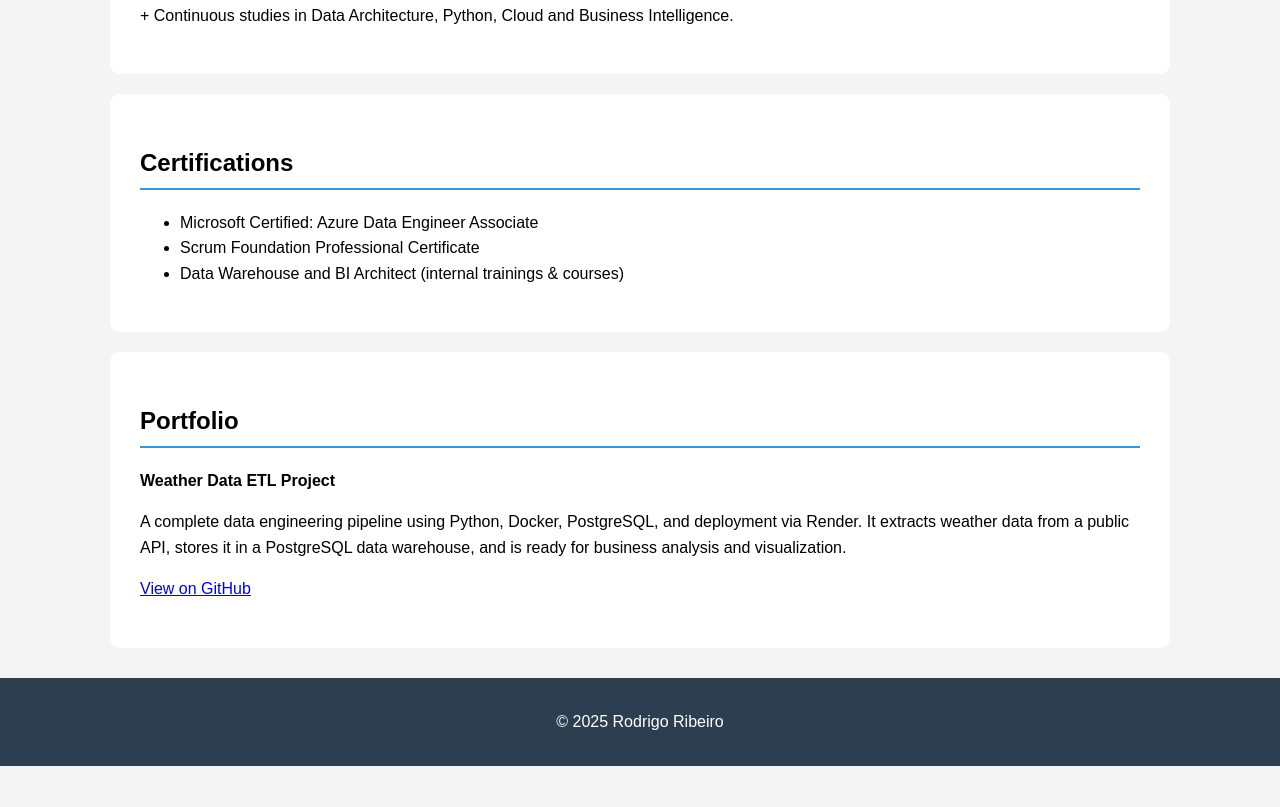
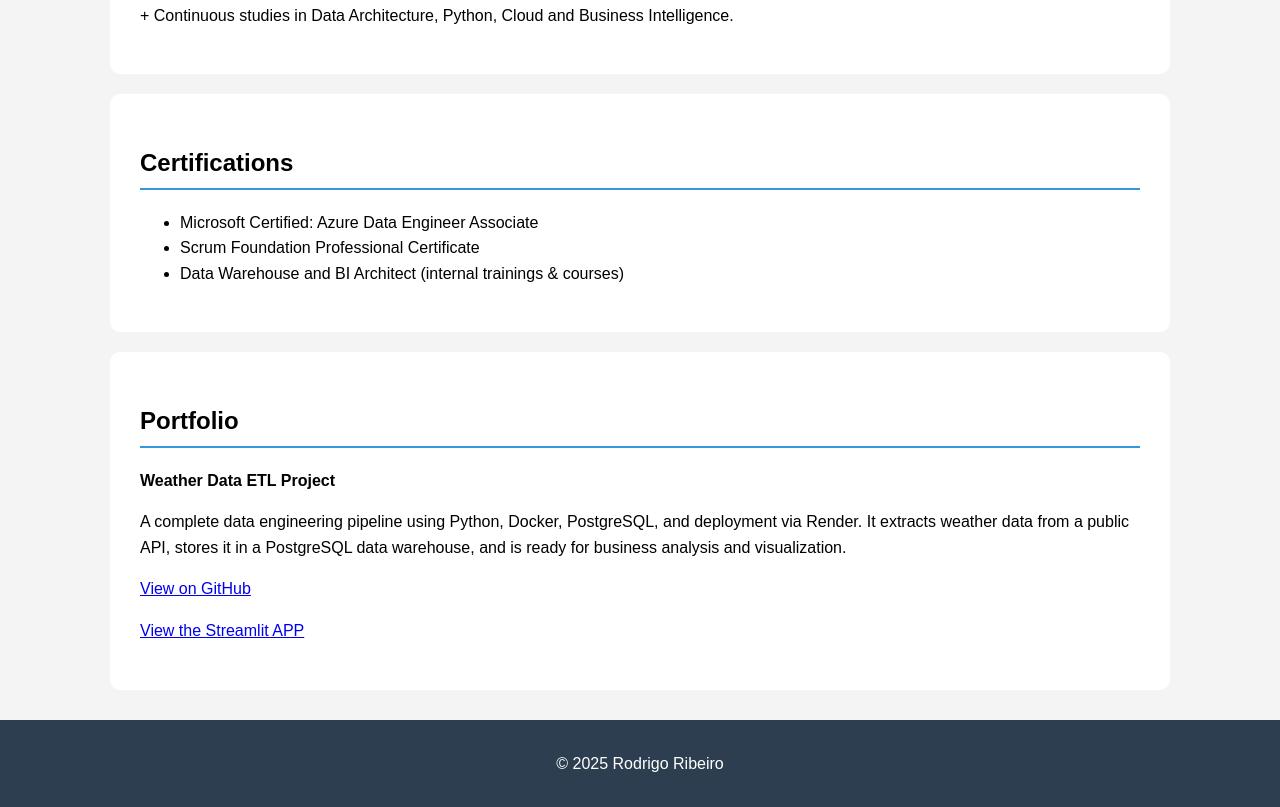
Before and after one commit to dbconsultoria/dbconsultoria.github.io, a plain HTML site: page index.html in a window 1280 px wide. Shown: the part 778-1585 px from the top of the page. Before the commit the page ends 1544 px from the top, so only its background shows below. Drawn offline with Linux system fonts and the light colour scheme.

Commit message:
Update index.html

```diff
--- a/index.html
+++ b/index.html
@@ -104,6 +104,7 @@
       A complete data engineering pipeline using Python, Docker, PostgreSQL, and deployment via Render. It extracts weather data from a public API, stores it in a PostgreSQL data warehouse, and is ready for business analysis and visualization.
     </p>
     <p><a href="https://github.com/dbconsultoria/weatherproject" target="_blank">View on GitHub</a></p>
+    <p><a href="https://weatherstreamlit.onrender.com" target="_blank">View the Streamlit APP</a></p>
   </section>
 
   <footer>
```
